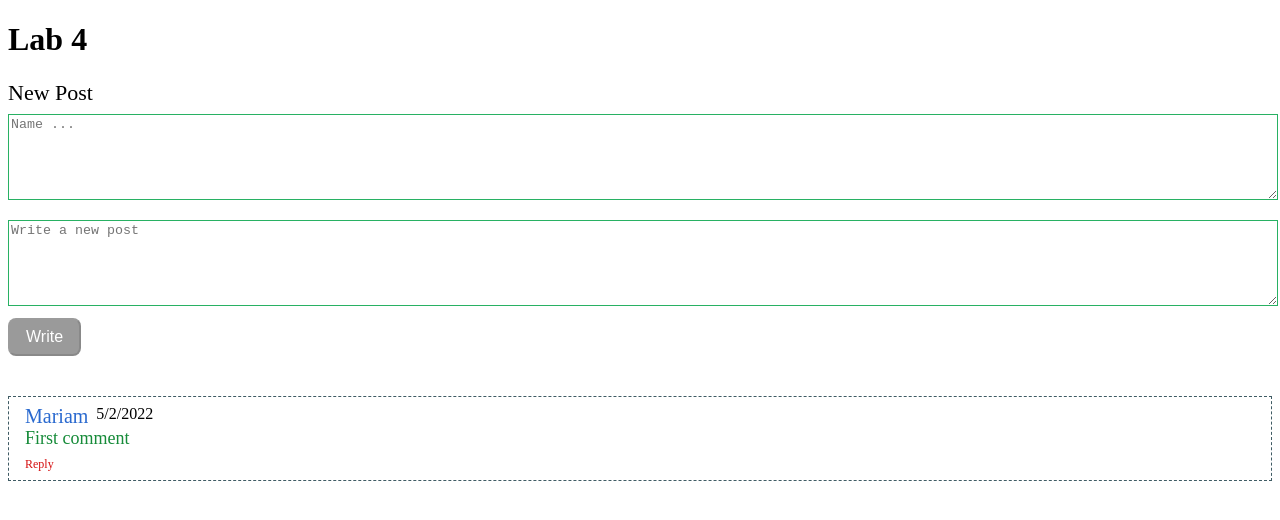
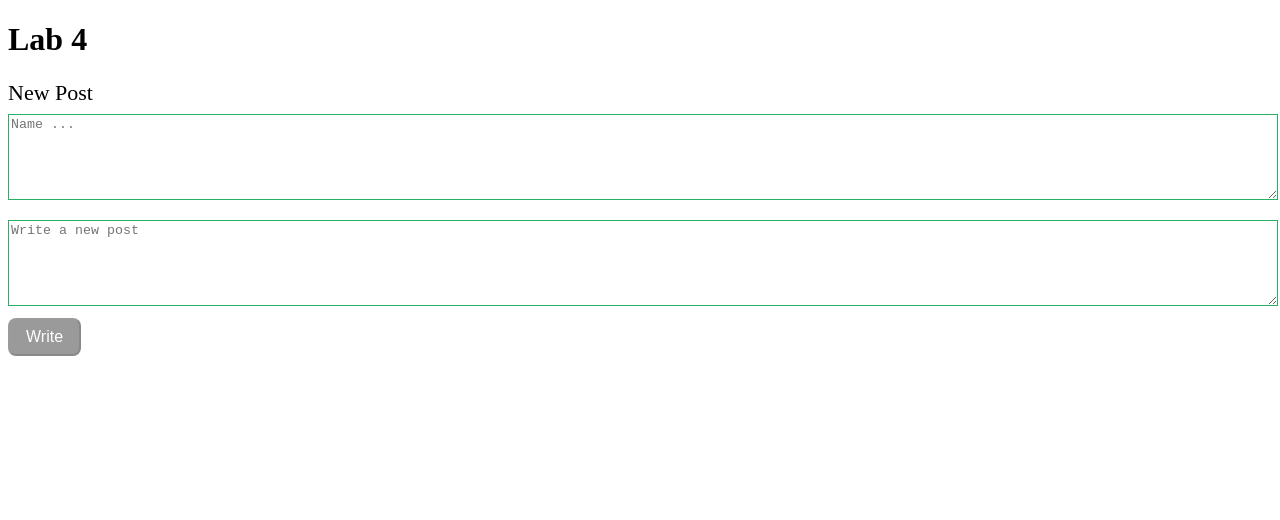
Before and after one commit to cs110-21/lab4, a React (Create React App) app: page / in a window 1280 px wide. Shown: the top 520 px of the page. Built offline with nearby package versions, Linux system fonts and the light colour scheme.

Commit message:
Update imports + filled in data

```diff
--- a/src/comments/CommentForm.js
+++ b/src/comments/CommentForm.js
@@ -9,7 +9,7 @@ const CommentForm = ({
   const isTextareaDisabled = text.length === 0;
   const onSubmit = (event) => {
     event.preventDefault();
-    handleSubmit(username,text);
+    handleSubmit(username, text);
     setText("");
     setUsername("");
   };
--- a/src/comments/Comments.js
+++ b/src/comments/Comments.js
@@ -1,4 +1,4 @@
-import { useState, useEffect } from "react";
+import { useState } from "react";
 import CommentForm from "./CommentForm";
 import Comment from "./Comment";
 
@@ -25,13 +25,6 @@ const Comments = ({ commentsUrl, currentUserId }) => {
     });
   };
 
-
-  useEffect(() => {
-    getComments().then((data) => {
-      setBackendComments(data);
-    });
-  }, []);
-
   return (
     <div className="comments">
       <div className="comment-form-title">New Post</div>
@@ -52,40 +45,10 @@ const Comments = ({ commentsUrl, currentUserId }) => {
   );
 };
 
-// Helper function
-export const getComments = async () => {
-  return [
-    {
-      id: "1",
-      body: "First comment",
-      username: "Mariam",
-      userId: "100", // not really needed but can be used in a later example
-      parentId: null,
-      createdAt: "2022-05-02T23:00:33.010+02:00",
-    },
-    {
-      id: "2",
-      body: "First nested comment",
-      username: "Mariam",
-      userId: "100", // not really needed but can be used in a later example
-      parentId: 1,
-      createdAt: "2022-05-02T23:00:33.010+02:00",
-    },
-    {
-      id: "3",
-      body: "second nested comment comment",
-      username: "Mariam",
-      userId: "100", // not really needed but can be used in a later example
-      parentId: 2,
-      createdAt: "2022-05-02T23:00:33.010+02:00",
-    }
-  ];
-};
-
 // Helper Function
-export const createComment = async (username,text, parentId = null) => {
+export const createComment = async (username, text, parentId = null) => {
   let commentId = Math.random().toString(36).substr(2, 9);
-  console.log("New comment:", parentId,text, commentId);
+  console.log("New comment:", parentId, text, commentId);
   return {
     id: commentId,
     body: text,
```
Also changed, not shown: src/comments/Comment.js (+3 -4 lines).
